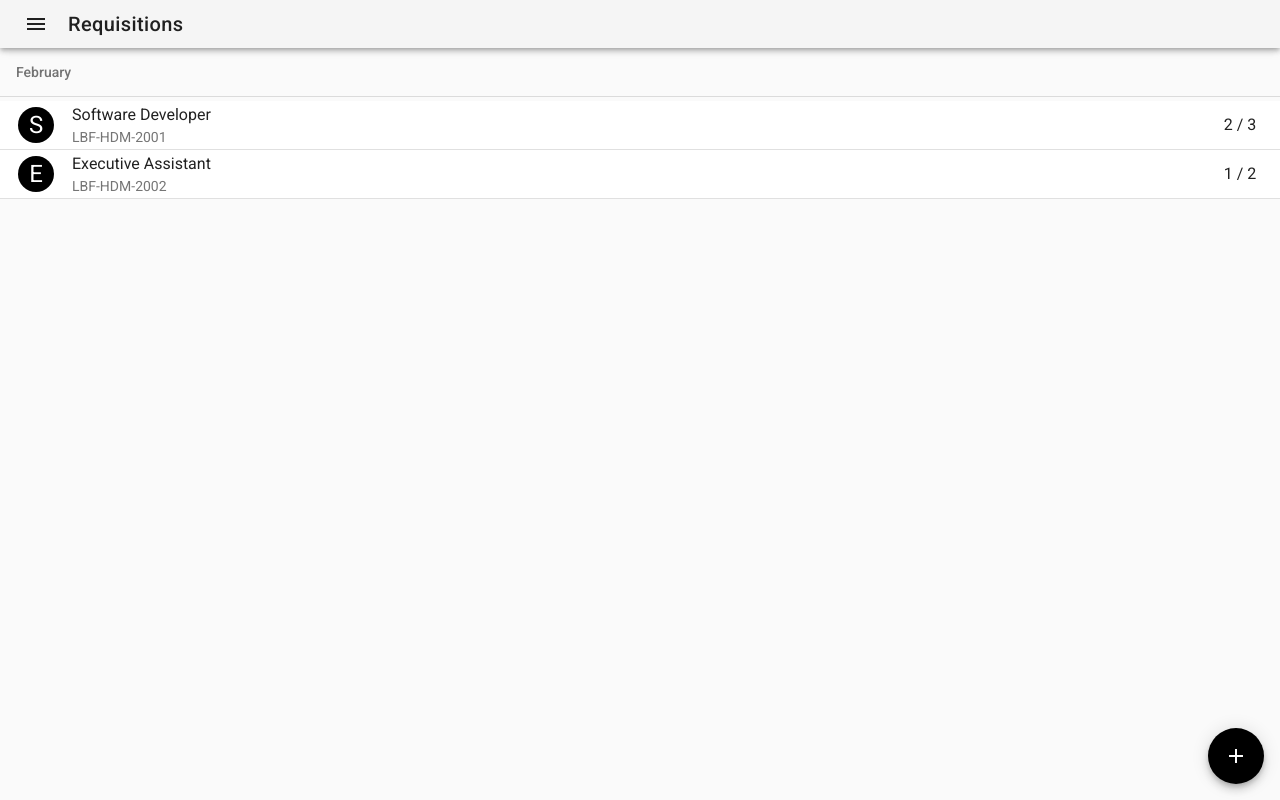
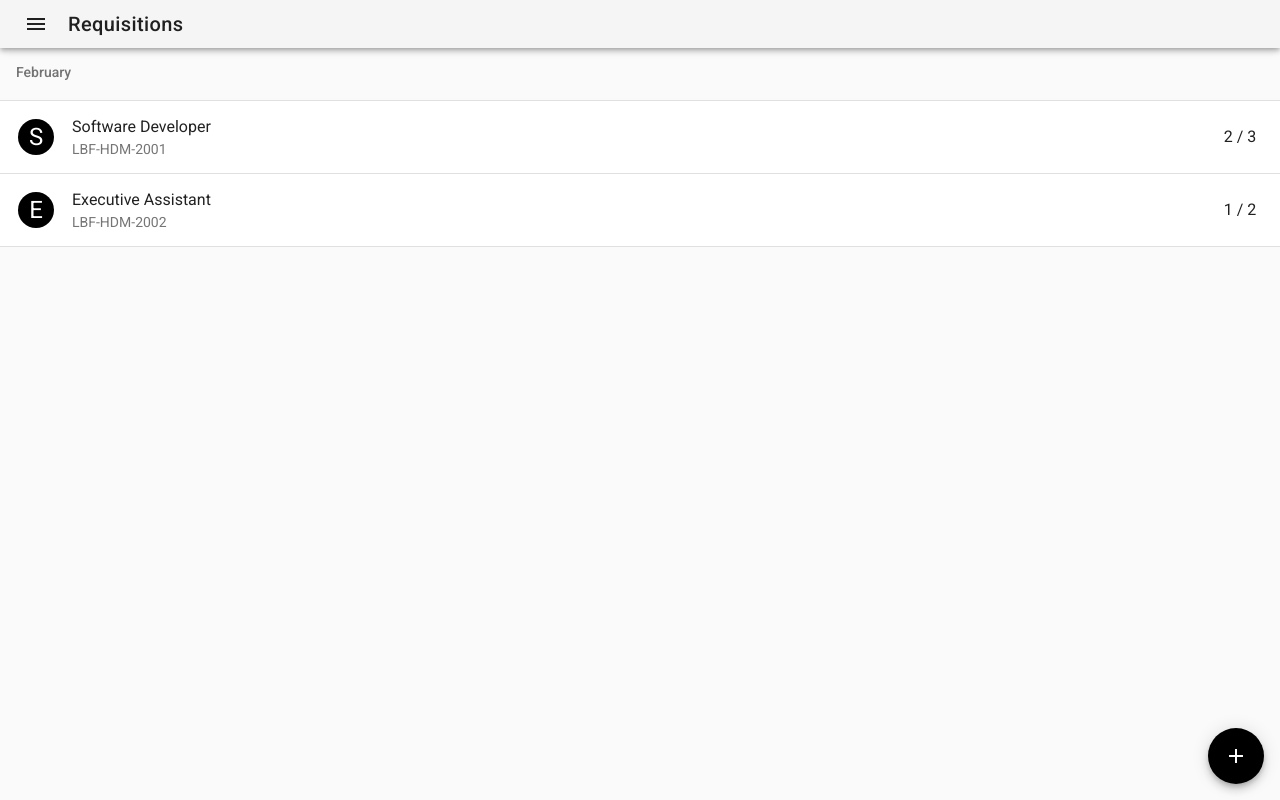
Before and after one commit to iceniveth/firecruiter, a Vue app: page /requisitions in a window 1280 px wide. Built offline with nearby package versions, Linux system fonts and the light colour scheme.

Commit message:
Improve design

```diff
--- a/src/pages/Requisitions.vue
+++ b/src/pages/Requisitions.vue
@@ -3,8 +3,9 @@
     <app-navigation-bar title="Requisitions"></app-navigation-bar>
 
     <v-subheader px="0" mx="0">February</v-subheader>
-    <v-divider></v-divider>
-    <v-list class="py-0 mt-1">
+    <v-list class="py-0 mt-1"
+            two-line>
+      <v-divider></v-divider>
       <template v-for="requisition in requisitions">
         <v-list-tile @click=""
                       ripple>
```
